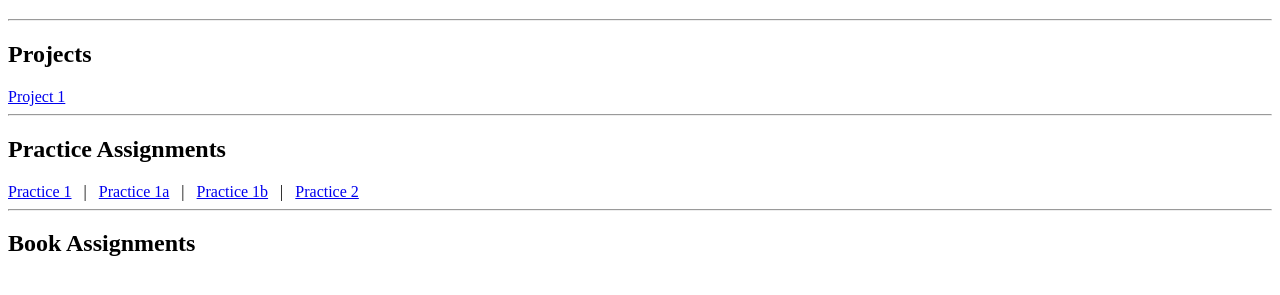
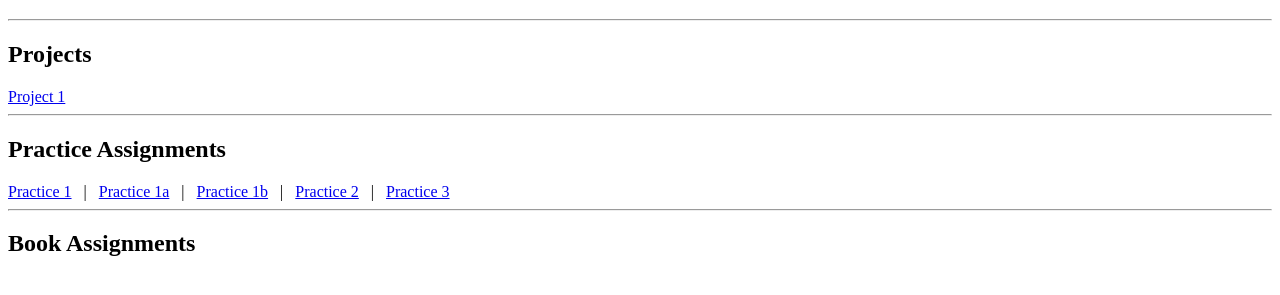
Before and after one commit to jbr-ish/INFO2420, a plain HTML site: page index.html in a window 1280 px wide. Shown: the part 61-356 px from the top of the page. Drawn offline with Linux system fonts and the light colour scheme.

Commit message:
added Practice 3 link to homepage
new Practice3 link on main page //JR

```diff
--- a/index.html
+++ b/index.html
@@ -19,6 +19,8 @@
     <a href="/INFO2420/Practices/Practice1b/FAQ.html" target="_blank">Practice 1b</a>
     &nbsp;&nbsp;|&nbsp;&nbsp;
     <a href="/INFO2420/Practices/Practice2/cactus.html" target="_blank">Practice 2</a>
+    &nbsp;&nbsp;|&nbsp;&nbsp;
+    <a href="Practices/Practice3/index.html" target="_blank">Practice 3</a>
 <hr>
 <h2>Book Assignments</h2>
 
```
